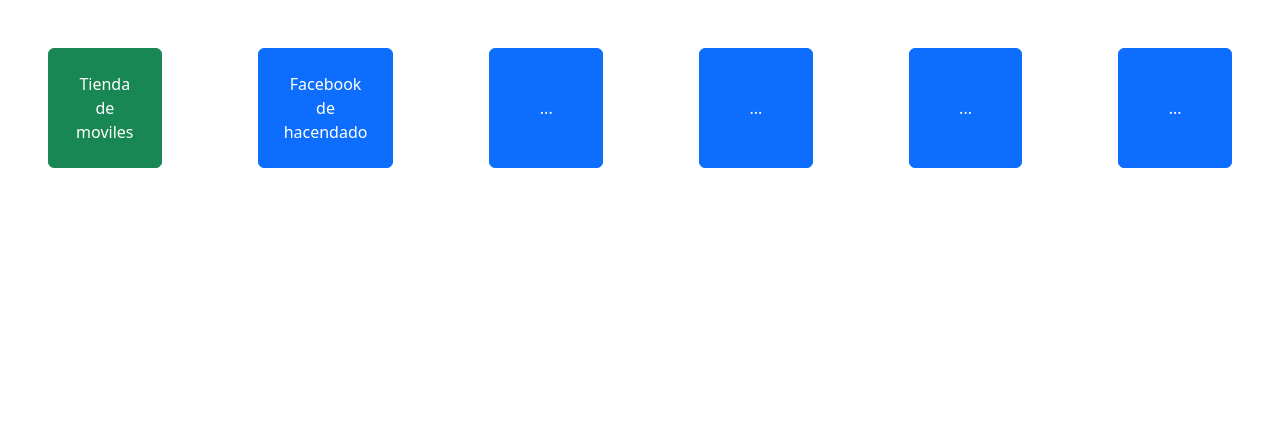
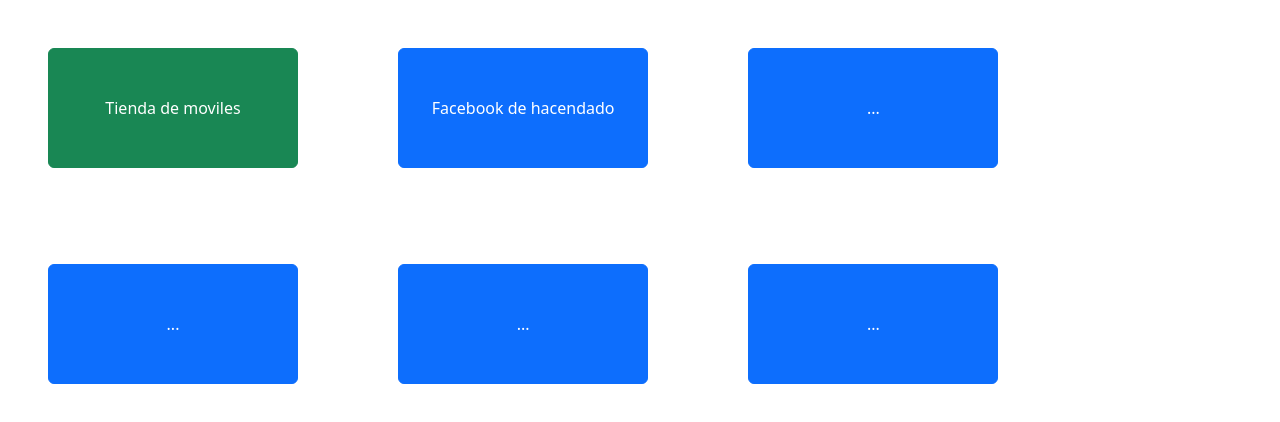
Before and after one commit to Jagoba90/jagoba90.github.io, a plain HTML site: page index.html in a window 1280 px wide. Drawn offline with nearby package versions, Linux system fonts and the light colour scheme.

Commit message:
Update index.html

```diff
--- a/index.html
+++ b/index.html
@@ -8,7 +8,7 @@
     <title>Jagoba Barberan</title>
 </head>
 <body>
-    <div class="d-flex">
+    <div class="">
         <button type="button" class="btn btn-success m-5" style="width: 250px; height: 120px;">
             <a href="./pagina1/index.html" class="btn d-flex justify-content-center align-items-center" style="text-decoration: none; color: white; width: 100%; height: 100%;">Tienda de moviles</a>
         </button>
```
